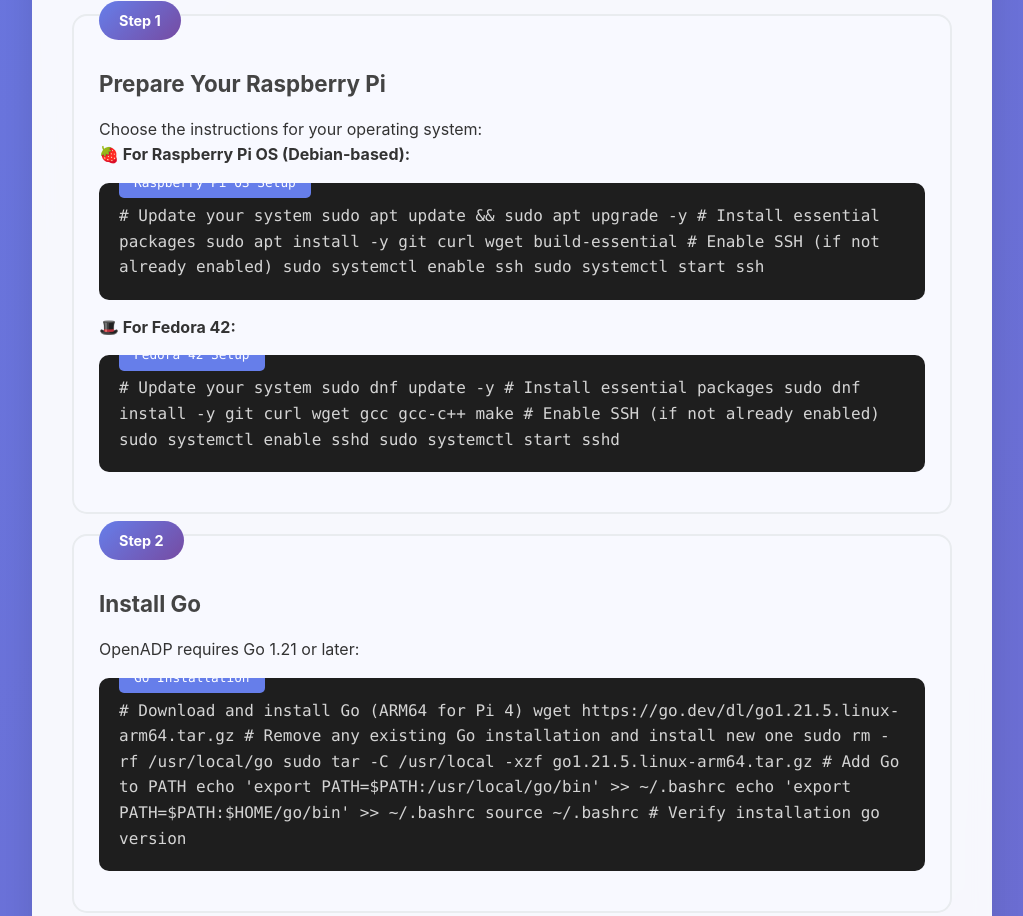
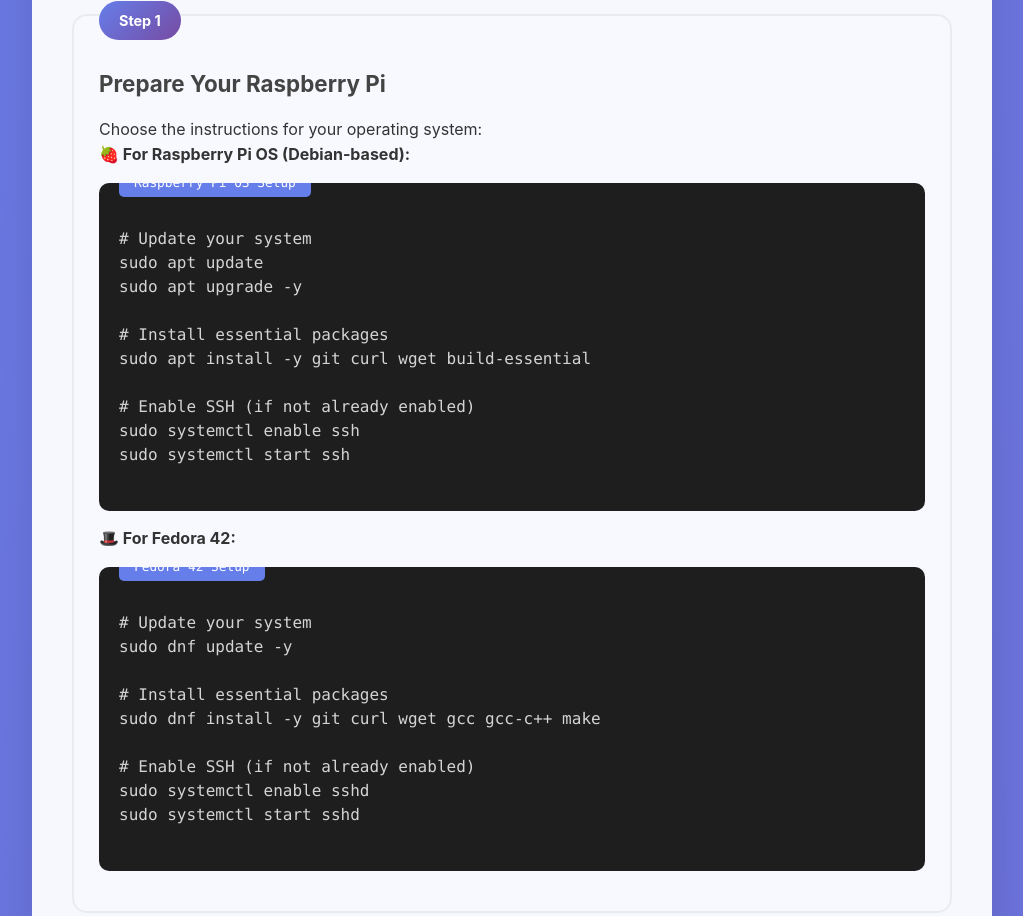
Before and after one commit to OpenADP/home_page, a plain HTML site: page quickstart-raspberry-pi.html in a window 1280 px wide. Shown: the part 2310-3226 px from the top of the page, without its empty margins (128-1151 px from the left). Drawn offline with Linux system fonts and the light colour scheme.

Commit message:
Formatting fix to QuickStart Guide.

```diff
--- a/quickstart-raspberry-pi.html
+++ b/quickstart-raspberry-pi.html
@@ -131,6 +131,9 @@
             overflow-x: auto;
             font-family: 'Monaco', 'Menlo', 'Ubuntu Mono', monospace;
             position: relative;
+            white-space: pre-wrap;
+            word-break: break-all;
+            line-height: 1.5;
         }
 
         .code-block::before {
@@ -350,7 +353,8 @@
                         <h4>🍓 For Raspberry Pi OS (Debian-based):</h4>
                         <div class="code-block" data-title="Raspberry Pi OS Setup">
 # Update your system
-sudo apt update && sudo apt upgrade -y
+sudo apt update
+sudo apt upgrade -y
 
 # Install essential packages
 sudo apt install -y git curl wget build-essential
@@ -509,7 +513,8 @@
 # 2. We'll provide you with 2 commands like these:
 
 # Command 1: Install cloudflared
-curl -L https://github.com/cloudflare/cloudflared/releases/latest/download/cloudflared-linux-arm64 -o cloudflared
+curl -L https://github.com/cloudflare/cloudflared/releases/latest/download/cloudflared-linux-arm64 \
+     -o cloudflared
 sudo mv cloudflared /usr/local/bin/
 sudo chmod +x /usr/local/bin/cloudflared
 
```
